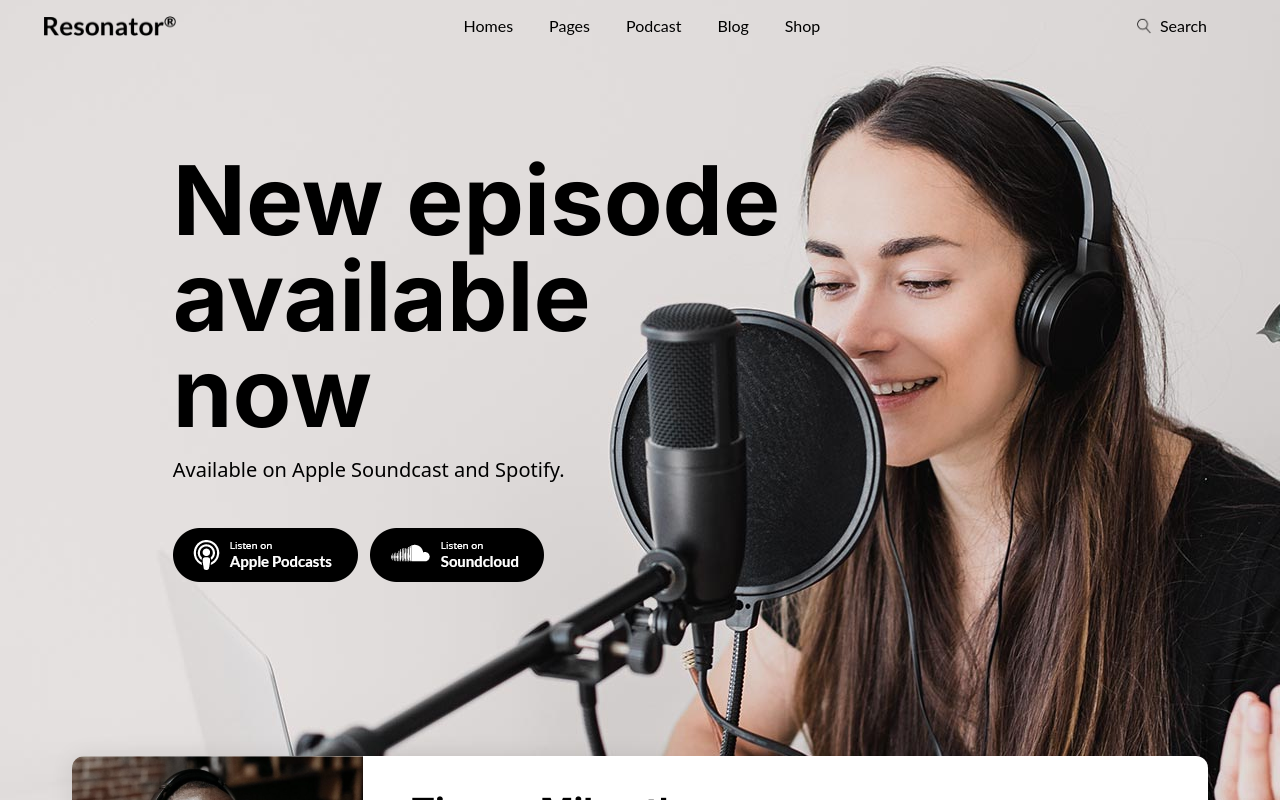
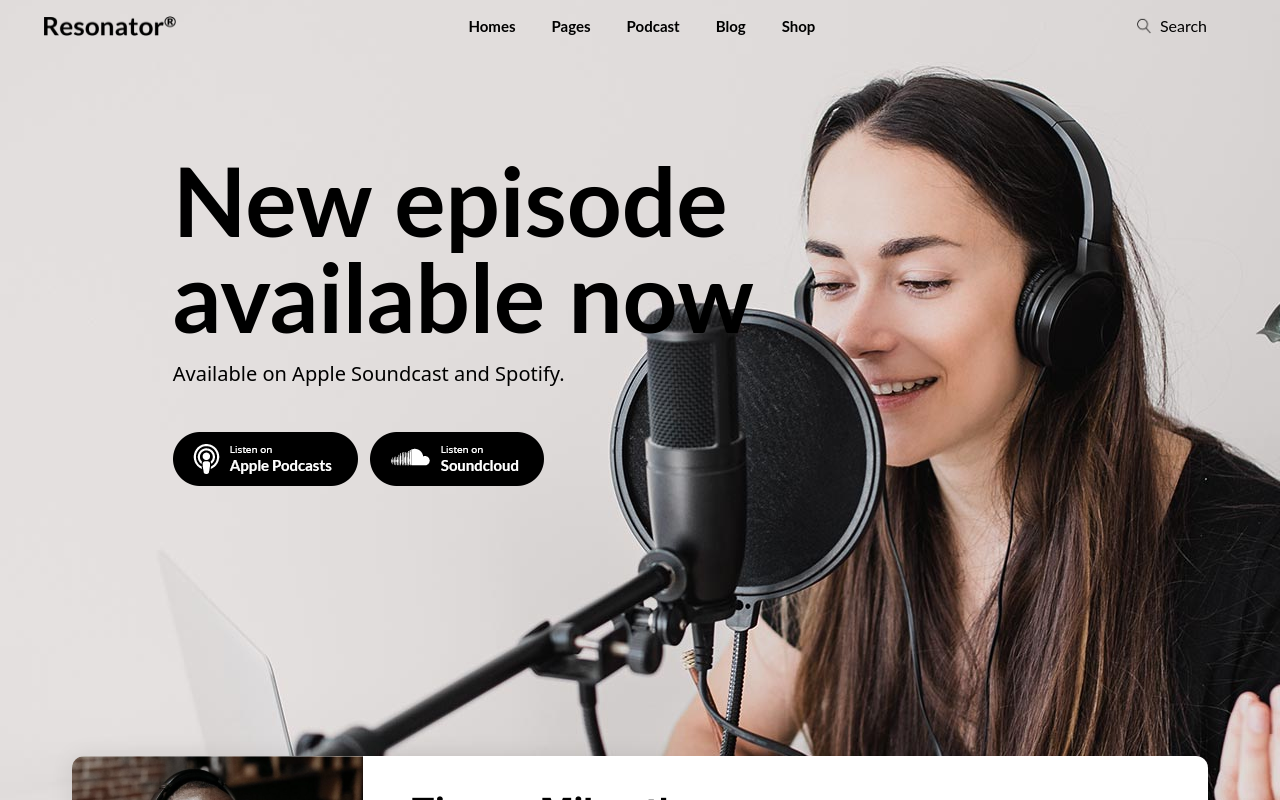
Before and after one commit to jackfros-glitch/Resonator, a Next.js app in the folder frontend/: page / in a window 1280 px wide. Shown: the top 800 px of the page. Built offline with nearby package versions, Linux system fonts and the light colour scheme.

Commit message:
feat: made the footer responsive.

```diff
--- a/frontend/app/components/Footer.tsx
+++ b/frontend/app/components/Footer.tsx
@@ -6,9 +6,9 @@ const Footer = () => {
     height: "23px",
   };
   return (
-    <footer className="bg-black">
-      <div className=" w-[1236px] mx-auto flex flex-row justify-between pt-[134px] pb-[130px]">
-        <div>
+    <footer className="bg-black w-full px-3 pl-6 lg:px-0 lg:pl-0">
+      <div className=" max-w-[1236px] mx-auto flex flex-col lg:flex-row justify-between pt-[134px] pb-[130px]">
+        <div className="mb-8">
           <Image
             src="/images/logonew7.png"
             alt="Logo"
@@ -21,12 +21,12 @@ const Footer = () => {
           </p>
         </div>
         <div className=" ">
-          <p className="text-[#FFFFFF] font-bold text-3xl w-[711px] leading-[34.02px] mb-[113px]">
+          <p className="text-[#FFFFFF] font-bold text-3xl max-w-[711px] leading-[34.02px] mb-[113px]">
             We collaborate with ambitious brands and people; let’s build
             something great together.
           </p>
-          <div className="flex flex-row">
-            <div className=" w-[332.5px]">
+          <div className="grid grid-cols-1  md:grid-cols-2 lg:grid-cols-3 ">
+            <div className=" max-w-[332.5px]">
               <h2 className="text-[#969696] font-bold text-lg mb-6">
                 Start a conversation:
               </h2>
@@ -36,7 +36,7 @@ const Footer = () => {
               </div>
               <span className="text-[#CCCCCC] text-sm">Terms & Conditions</span>
             </div>
-            <div className="w-[332.5px]">
+            <div className="max-w-[332.5px]">
               <h2 className="text-[#969696] font-bold text-lg mb-6">
                 Find us here:
               </h2>
@@ -46,7 +46,7 @@ const Footer = () => {
               </div>
               <span className="text-[#CCCCCC] text-sm">Privacy Policy</span>
             </div>
-            <div className="w-[332.5px]">
+            <div className="max-w-[332.5px] md:mt-10 lg:mt-0">
               <h2 className="text-[#969696] font-bold text-lg mb-6">
                 Follow us on:
               </h2>
--- a/frontend/app/components/Hero.tsx
+++ b/frontend/app/components/Hero.tsx
@@ -4,7 +4,7 @@ import Image from "next/image";
 const Hero = () => {
   return (
     <>
-      <div className="z-20 absolute flex flex-col w-[90%] sm:pl-[160px] sm:items-start items-center justify-center left-[3%] sm:left-[1%] top-[19%]  ">
+      <div className="z-20 absolute font-lato flex flex-col w-[90%] sm:pl-[160px] sm:items-start items-center justify-center left-[3%] sm:left-[1%] top-[19%]  ">
         <h2 className="hero-heading text-8xl font-bold text-left w-[628px]">
           New episode available now
         </h2>
--- a/frontend/app/components/Navbar.tsx
+++ b/frontend/app/components/Navbar.tsx
@@ -20,7 +20,11 @@ const Navbar = () => {
           isOpen ? "block p-2 mt-2" : "hidden"
         } order-4 sm:order-2 w-full sm:w-fit sm:bg-inherit text-[#d2d0db] sm:text-inherit bg-black sm:flex`}
       >
-        <ul className={`${isOpen ? "block" : "hidden"} sm:flex`}>
+        <ul
+          className={`${
+            isOpen ? "block" : "hidden"
+          } sm:flex text-[15px] font-bold`}
+        >
           <li className="pr-9 cursor-pointer border-b-[1px] border-slate-200 hover:text-slate-400 sm:border-0">
             Homes
           </li>
--- a/frontend/styles/globals.css
+++ b/frontend/styles/globals.css
@@ -1,6 +1,8 @@
 @tailwind base;
 @tailwind components;
 @tailwind utilities;
+@import url('https://fonts.googleapis.com/css2?family=Lato:wght@100;300;400;700;900&display=swap');
+
 
 :root {
   --foreground-rgb: 0, 0, 0;
--- a/frontend/tailwind.config.ts
+++ b/frontend/tailwind.config.ts
@@ -28,7 +28,7 @@ const config: Config = {
 
       },
       fontFamily:{
-        'lato':'Lato'
+        'lato':['Lato', 'Open Sans', 'sans-serif']
       }
     },
   },
```
